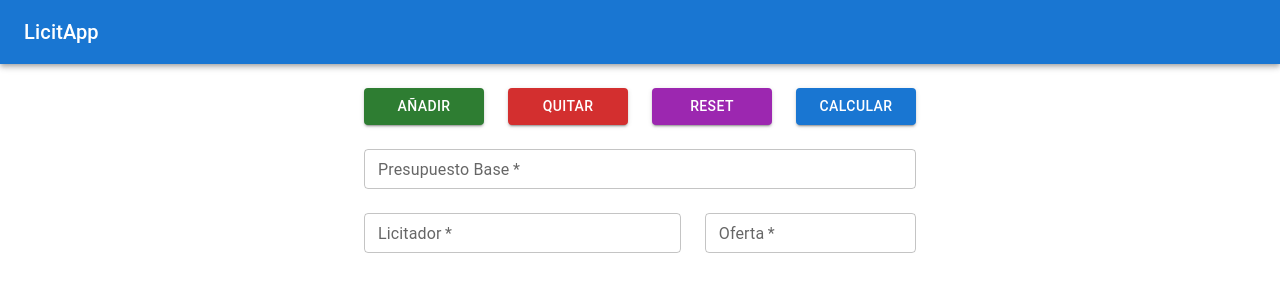
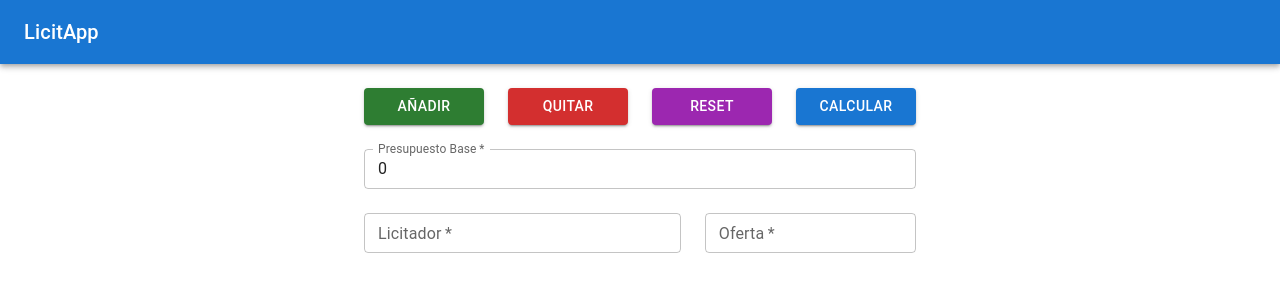
Before and after one commit to srjimmy/licitapp, a React (Vite) app: page / in a window 1280 px wide. Shown: the top 300 px of the page. Built offline with nearby package versions, Linux system fonts and the light colour scheme.

Commit message:
Add pblStore

```diff
--- a/src/components/form/FormFields.tsx
+++ b/src/components/form/FormFields.tsx
@@ -1,6 +1,16 @@
 import { Box, TextField } from "@mui/material";
 
+import usePblStore from "@stores/pblStore";
+
 export default function FormFields() {
+  const pbl = usePblStore((state) => state.pbl);
+  const setPbl = usePblStore((state) => state.setPbl);
+
+  const handlePblChange = (event: React.ChangeEvent<HTMLInputElement>) => {
+    const newValue = parseInt(event.target.value, 10);
+    setPbl(newValue);
+  };
+
   return (
     <Box>
       <Box sx={{ mb: 3 }}>
@@ -12,8 +22,8 @@ export default function FormFields() {
           size="small"
           variant="outlined"
           sx={{ width: "100%" }}
-          // value={}
-          // onChange={}
+          value={pbl}
+          onChange={handlePblChange}
         />
       </Box>
 
--- /dev/null
+++ b/src/stores/pblStore.ts
@@ -0,0 +1,13 @@
+import { create } from "zustand";
+
+interface PblStore {
+  pbl: number;
+  setPbl: (value: number) => void;
+}
+
+const usePblStore = create<PblStore>((set) => ({
+  pbl: 0,
+  setPbl: (value: number) => set({ pbl: value }),
+}));
+
+export default usePblStore;
```
